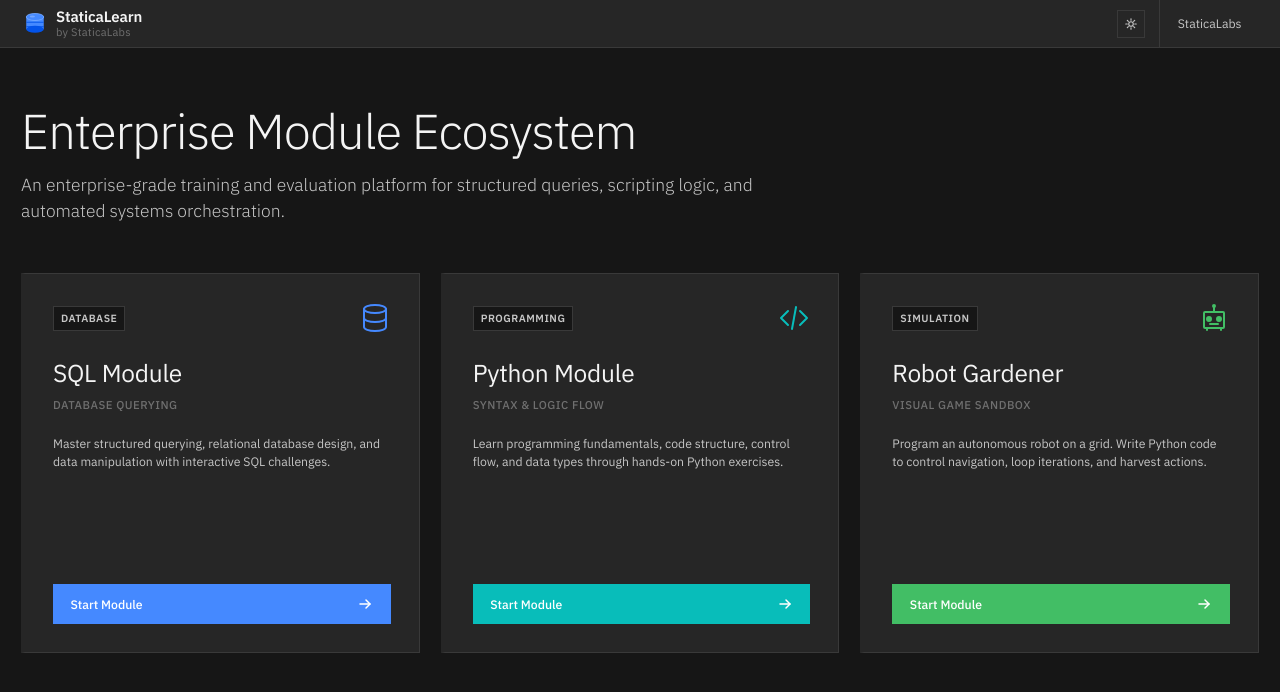
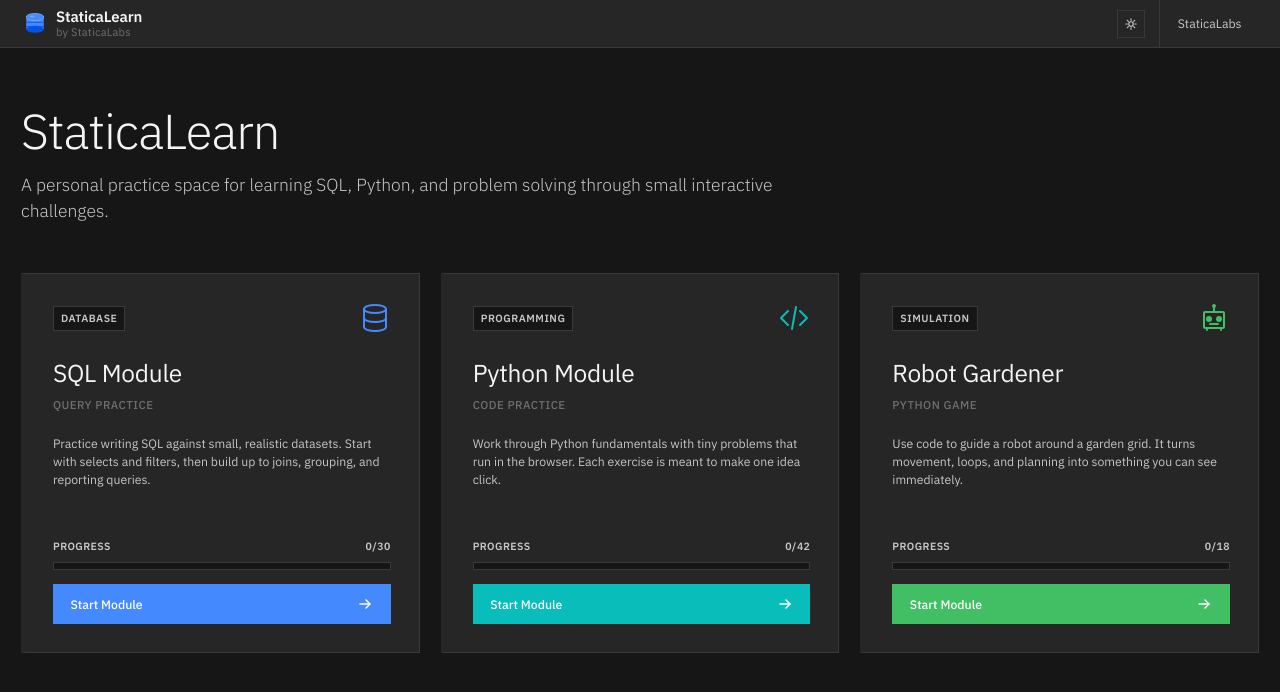
Before and after one commit to angelmacwan/statica-learn, a React (Vite) app: page / in a window 1280 px wide. Shown: the top 692 px of the page. Built offline with nearby package versions, Linux system fonts and the light colour scheme.

Commit message:
minor UI update

```diff
--- a/src/components/Home.jsx
+++ b/src/components/Home.jsx
@@ -1,5 +1,9 @@
+import { useState } from 'react';
 import { useNavigate, Link } from 'react-router-dom';
 import { useTheme } from '../context/ThemeContext.jsx';
+import sqlChallenges from '../data/challenges.json';
+import pythonChallenges from '../data/python-challenges.json';
+import { LEVELS } from '../game/Levels.js';
 
 const SunIcon = () => (
   <svg width="16" height="16" viewBox="0 0 16 16" fill="none" stroke="currentColor" strokeWidth="1.5" strokeLinecap="round" strokeLinejoin="round" aria-hidden="true">
@@ -113,38 +117,74 @@ const MODULES = [
   {
     id: 'sql',
     title: 'SQL Module',
-    category: 'Database Querying',
+    category: 'Query Practice',
     tag: 'Database',
-    desc: 'Master structured querying, relational database design, and data manipulation with interactive SQL challenges.',
+    desc: 'Practice writing SQL against small, realistic datasets. Start with selects and filters, then build up to joins, grouping, and reporting queries.',
     path: '/sql',
     accentColor: '#4589ff', // Carbon Blue 50
+    progressKey: 'statica-learn-progress',
+    totalChallenges: sqlChallenges.length,
+    progressType: 'challengeData',
     Icon: SqlIcon,
   },
   {
     id: 'python',
     title: 'Python Module',
-    category: 'Syntax & Logic Flow',
+    category: 'Code Practice',
     tag: 'Programming',
-    desc: 'Learn programming fundamentals, code structure, control flow, and data types through hands-on Python exercises.',
+    desc: 'Work through Python fundamentals with tiny problems that run in the browser. Each exercise is meant to make one idea click.',
     path: '/python',
     accentColor: '#08bdba', // Carbon Teal 50
+    progressKey: 'statica-learn-python-progress',
+    totalChallenges: pythonChallenges.length,
+    progressType: 'challengeData',
     Icon: PythonIcon,
   },
   {
     id: 'robot-gardener',
     title: 'Robot Gardener',
-    category: 'Visual Game Sandbox',
+    category: 'Python Game',
     tag: 'Simulation',
-    desc: 'Program an autonomous robot on a grid. Write Python code to control navigation, loop iterations, and harvest actions.',
+    desc: 'Use code to guide a robot around a garden grid. It turns movement, loops, and planning into something you can see immediately.',
     path: '/robot-gardener',
     accentColor: '#42be65', // Carbon Green 50
+    progressKey: 'statica-robot-gardener-progress',
+    totalChallenges: LEVELS.length,
+    progressType: 'robotLevels',
     Icon: RobotIcon,
   }
 ];
 
+function loadModuleProgress(module) {
+  try {
+    const raw = localStorage.getItem(module.progressKey);
+    if (!raw) return { solved: 0, total: module.totalChallenges, percent: 0 };
+
+    const parsed = JSON.parse(raw);
+    const solved = module.progressType === 'robotLevels'
+      ? Object.values(parsed || {}).filter(item => item?.solved).length
+      : Object.values(parsed?.challengeData || {}).filter(item => item?.status === 'solved').length;
+    const percent = module.totalChallenges > 0
+      ? Math.round((solved / module.totalChallenges) * 100)
+      : 0;
+
+    return { solved, total: module.totalChallenges, percent };
+  } catch {
+    return { solved: 0, total: module.totalChallenges, percent: 0 };
+  }
+}
+
+function getModuleProgress() {
+  return MODULES.reduce((acc, module) => {
+    acc[module.id] = loadModuleProgress(module);
+    return acc;
+  }, {});
+}
+
 const Home = () => {
   const navigate = useNavigate();
   const { toggleTheme, isDark } = useTheme();
+  const [moduleProgress] = useState(getModuleProgress);
 
   return (
     <div className="carbon-layout">
@@ -202,10 +242,10 @@ const Home = () => {
           {/* Hero Section */}
           <section className="carbon-hero">
             <h1 className="carbon-hero-title">
-              Enterprise Module Ecosystem
+              StaticaLearn
             </h1>
             <p className="carbon-hero-subtitle">
-              An enterprise-grade training and evaluation platform for structured queries, scripting logic, and automated systems orchestration.
+              A personal practice space for learning SQL, Python, and problem solving through small interactive challenges.
             </p>
           </section>
 
@@ -217,6 +257,7 @@ const Home = () => {
           >
             {MODULES.map((module) => {
               const { id, title, category, tag, desc, path, accentColor, Icon } = module;
+              const progress = moduleProgress[id];
               return (
                 <article
                   key={id}
@@ -250,6 +291,18 @@ const Home = () => {
                   </div>
 
                   <div className="carbon-card-footer">
+                    <div className="carbon-card-progress" aria-label={`${title} progress: ${progress.solved} of ${progress.total} complete`}>
+                      <div className="carbon-card-progress-meta">
+                        <span>Progress</span>
+                        <span>{progress.solved}/{progress.total}</span>
+                      </div>
+                      <div className="carbon-card-progress-track">
+                        <span
+                          className="carbon-card-progress-fill"
+                          style={{ width: `${progress.percent}%` }}
+                        />
+                      </div>
+                    </div>
                     <button
                       className="carbon-btn-primary"
                       onClick={(e) => {
--- a/src/index.css
+++ b/src/index.css
@@ -1308,6 +1308,41 @@ html, body {
 
 .carbon-card-footer {
   margin-top: 2rem;
+  display: flex;
+  flex-direction: column;
+  gap: 1rem;
+}
+
+.carbon-card-progress {
+  display: flex;
+  flex-direction: column;
+  gap: 0.5rem;
+}
+
+.carbon-card-progress-meta {
+  display: flex;
+  align-items: center;
+  justify-content: space-between;
+  color: var(--text-secondary);
+  font-size: 0.75rem;
+  font-weight: 600;
+  text-transform: uppercase;
+  letter-spacing: 0.04em;
+}
+
+.carbon-card-progress-track {
+  height: 8px;
+  background: var(--bg-base);
+  border: 1px solid var(--border-subtle);
+  overflow: hidden;
+}
+
+.carbon-card-progress-fill {
+  display: block;
+  height: 100%;
+  min-width: 0;
+  background: var(--hover-accent-color, var(--color-blue));
+  transition: width 0.2s ease;
 }
 
 /* Carbon Button */
```
Also changed, not shown: 1 other file (tests, documents, lock files or other folders).
